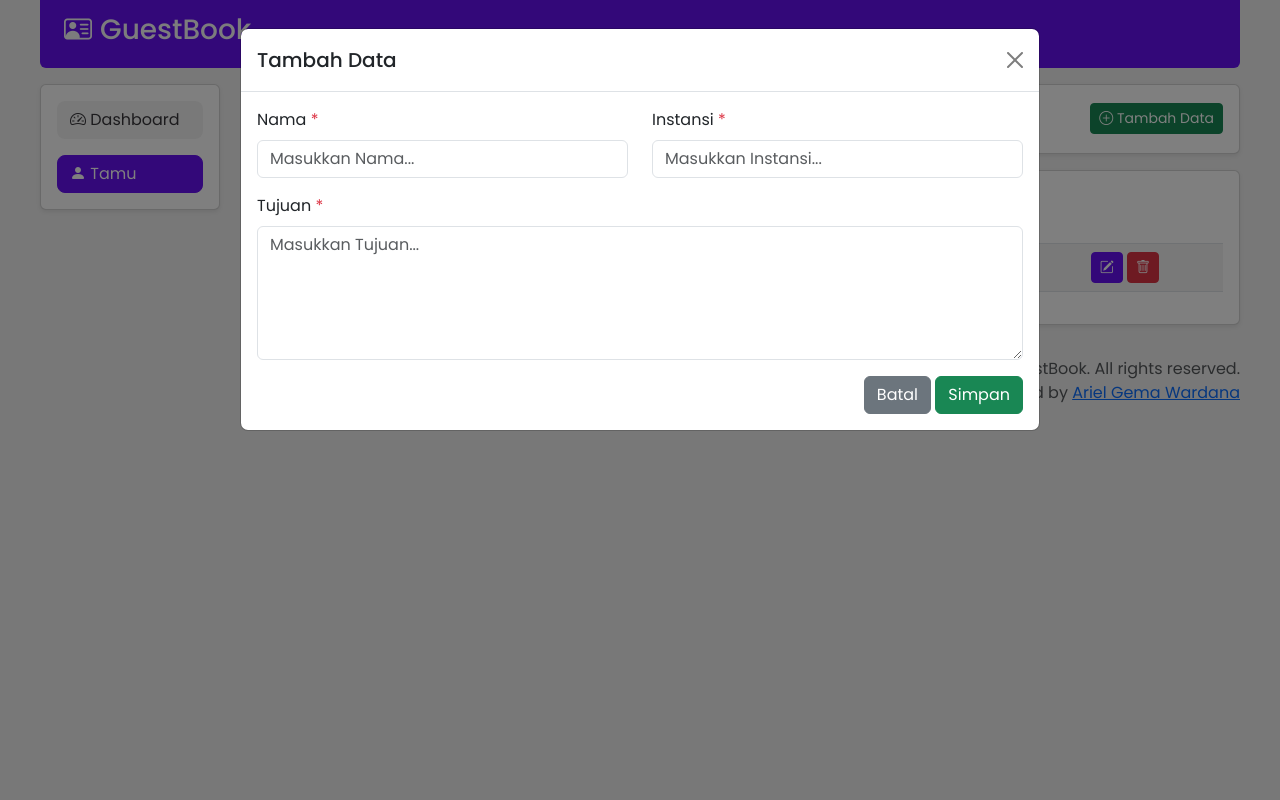
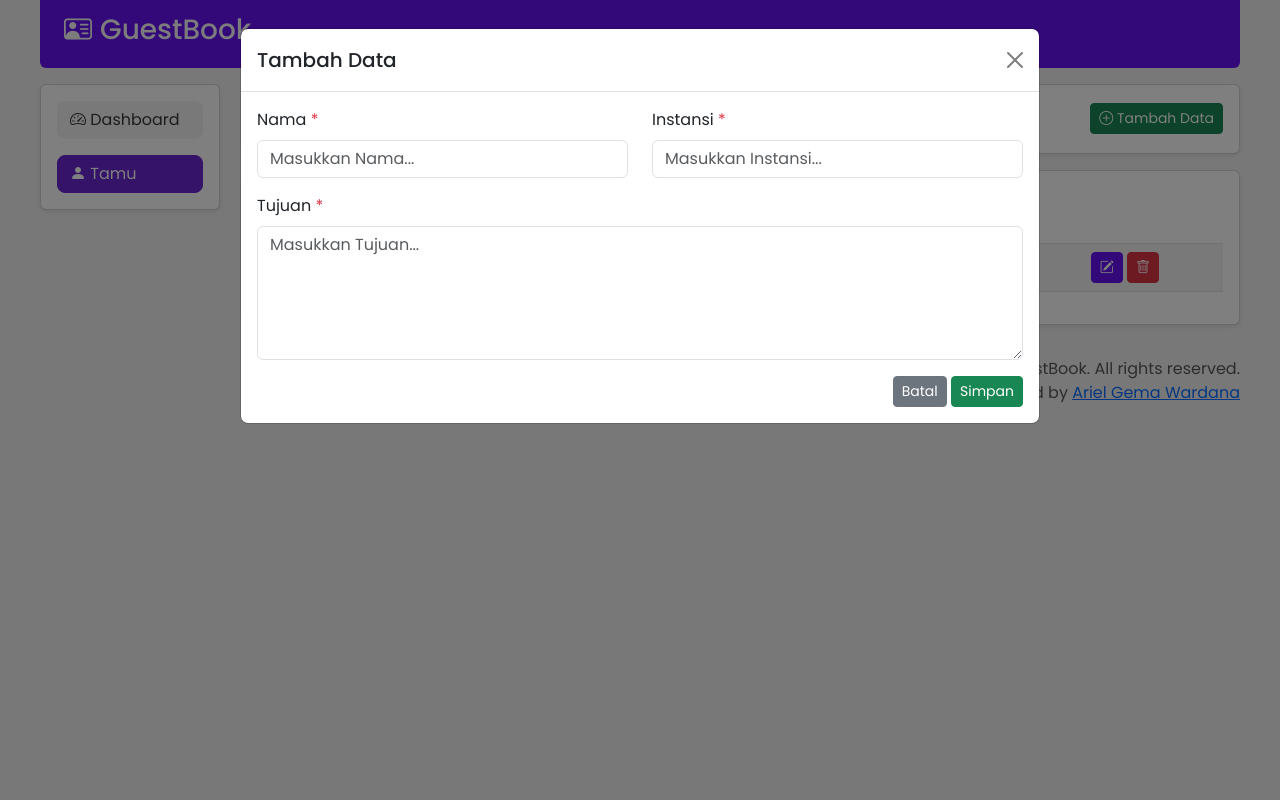
Before and after one commit to ArielGwd/UAS_PemrogramanWeb2_ArielGemaWardana_230401010057, a PHP site: page /tamu/ in a window 1280 px wide, after a click on "Tambah Data". Run offline with PHP 8.4, Linux system fonts and the light colour scheme; tables that the repository leaves empty or names only in its code hold one stand-in row (values such as "Sample post").

Commit message:
style: change design

```diff
--- a/assets/css/app.css
+++ b/assets/css/app.css
@@ -27,8 +27,8 @@ body {
 
 .btn-indigo.active {
   color: #fff !important;
-  background-color: #6610f2;
-  border-color: #6610f2;
+  background-color: #6827d1;
+  border-color: #6827d1;
 }
 
 .btn-indigo:hover {
--- a/index.php
+++ b/index.php
@@ -59,9 +59,9 @@
     </main>
 
     <footer class="mx-auto" style="max-width: 1200px;">
-        <div class="text-center py-3">
+        <div class="py-3 text-end">
             <p class="text-muted mb-0">&copy;<?= date("Y") ?> GuestBook. All rights reserved.</p>
-            <p class="text-muted">Created by <a href="#">Ariel Gema Wardana</a></p>
+            <p class="text-muted">Created by <a target="_blank" href="https://github.com/ArielGwd/UAS_PemrogramanWeb2_ArielGemaWardana_230401010057">Ariel Gema Wardana</a></p>
         </div>
     </footer>
 
--- a/tamu/index.php
+++ b/tamu/index.php
@@ -81,8 +81,8 @@
                                                 </div>
 
                                                 <div class="text-end">
-                                                    <button type="button" class="btn btn-secondary" data-bs-dismiss="modal">Batal</button>
-                                                    <button type="submit" class="btn btn-success" id="btn-submit">
+                                                    <button type="button" class="btn btn-sm btn-secondary" data-bs-dismiss="modal">Batal</button>
+                                                    <button type="submit" class="btn btn-sm btn-success" id="btn-submit">
                                                         <div class="spinner-border text-light d-none" id="spinner-submit" style="width:16px;height:16px;" role="status">
                                                             <span class="visually-hidden">Loading...</span>
                                                         </div>
@@ -119,7 +119,7 @@
     <footer class="mx-auto" style="max-width: 1200px;">
         <div class="py-3 text-end">
             <p class="text-muted mb-0">&copy;<?= date("Y") ?> GuestBook. All rights reserved.</p>
-            <p class="text-muted">Created by <a href="#">Ariel Gema Wardana</a></p>
+            <p class="text-muted">Created by <a target="_blank" href="https://github.com/ArielGwd/UAS_PemrogramanWeb2_ArielGemaWardana_230401010057">Ariel Gema Wardana</a></p>
         </div>
     </footer>
 
```
